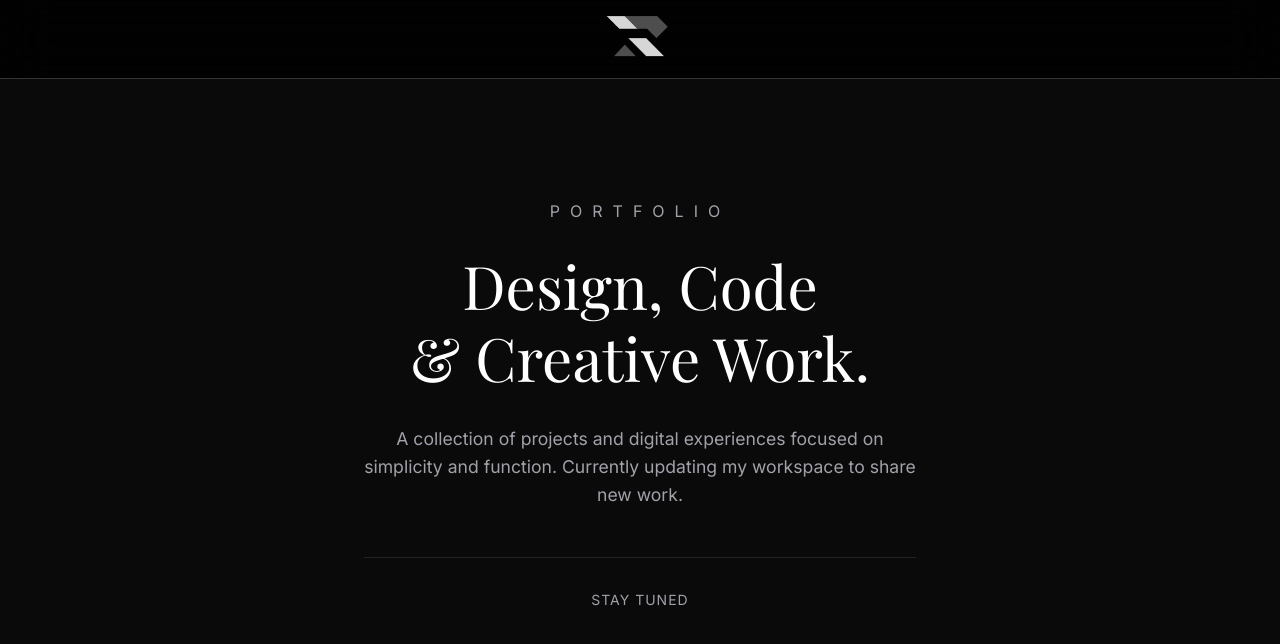
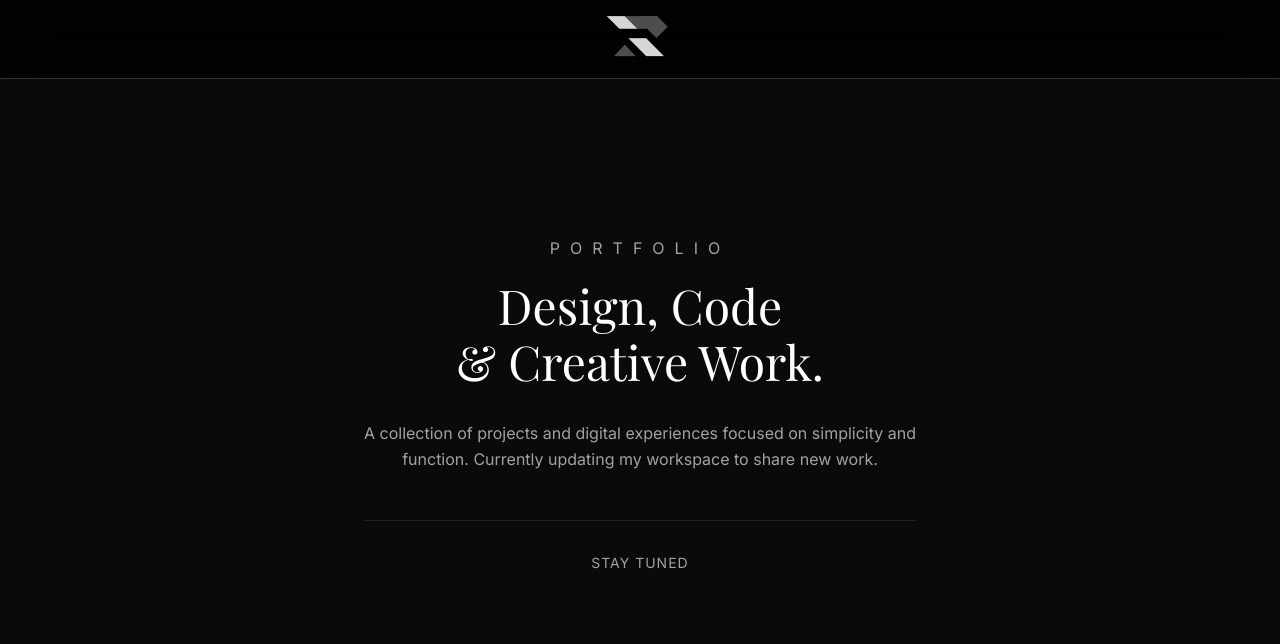
Before and after one commit to rastyxd/rasty, a React (Vite) app: page / in a window 1280 px wide. Shown: the top 644 px of the page. Built offline with nearby package versions, Linux system fonts and the light colour scheme; a web font is replaced by a local one.

Commit message:
Refactor typography styles: change h2 to h3 and adjust margins and font sizes in MainContent

```diff
--- a/src/App.tsx
+++ b/src/App.tsx
@@ -36,7 +36,7 @@ const darkTheme = createTheme({
     h1: {
       fontFamily: '"Playfair Display", serif',
     },
-    h2: {
+    h3: {
       fontFamily: '"Playfair Display", serif',
     },
   },
@@ -78,14 +78,14 @@ const MainContent = () => {
             sx={{
               color: "text.secondary",
               letterSpacing: 10,
-              mb: 2,
+              mb: 1,
               fontSize: "1rem",
               display: "block",
             }}
           >
             PORTFOLIO
           </Typography>
-          <Typography variant="h2" sx={{ mb: 4, fontWeight: 400 }}>
+          <Typography variant="h3" sx={{ mb: 4, fontWeight: 400 }}>
             Design, Code <br />& Creative Work.
           </Typography>
           <Typography
@@ -93,7 +93,7 @@ const MainContent = () => {
             sx={{
               color: "text.secondary",
               mb: 6,
-              fontSize: "1.1rem",
+              fontSize: "1rem",
               lineHeight: 1.6,
             }}
           >
```
Also changed, not shown: 1 other file (tests, documents, lock files or other folders).
